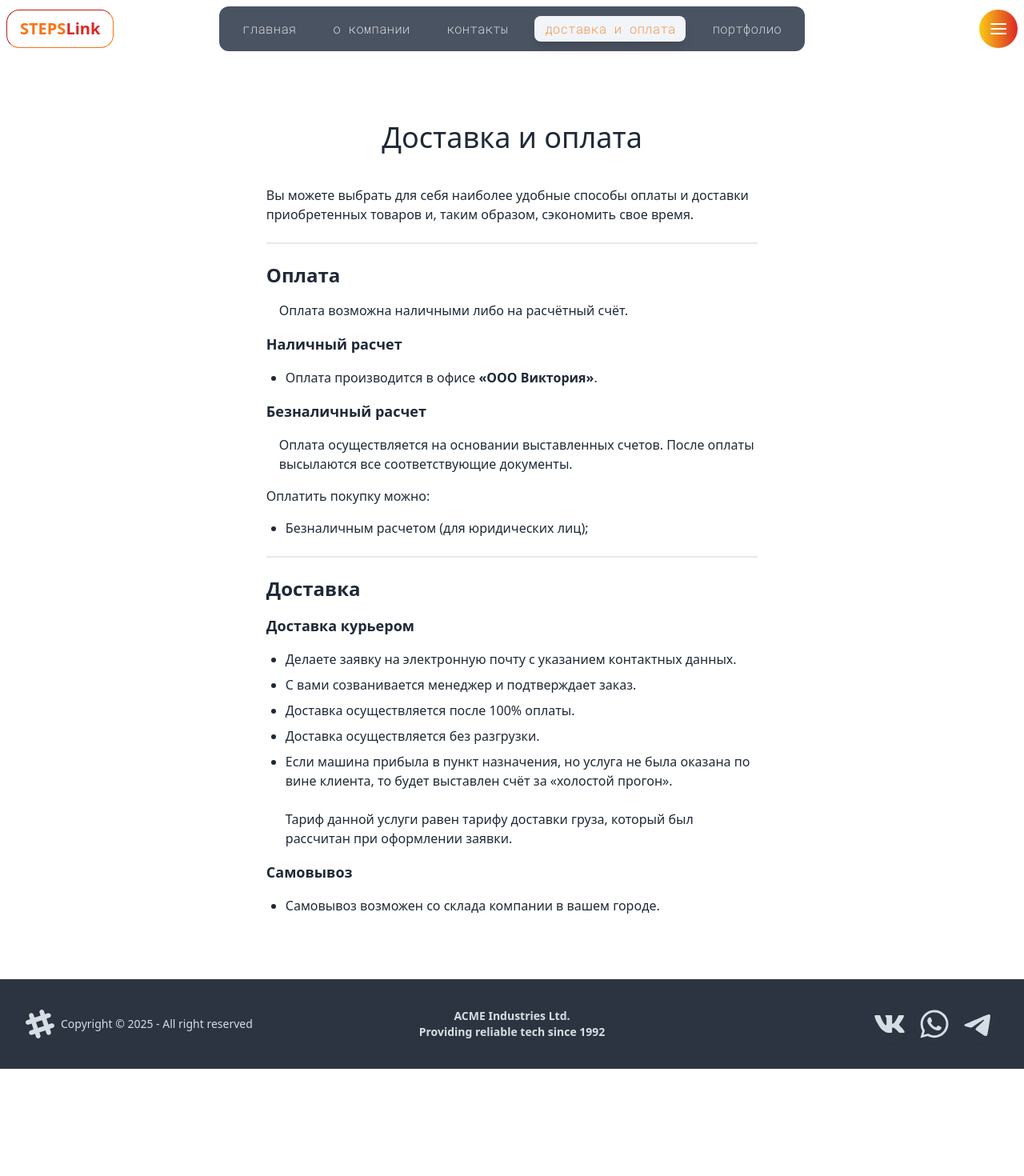
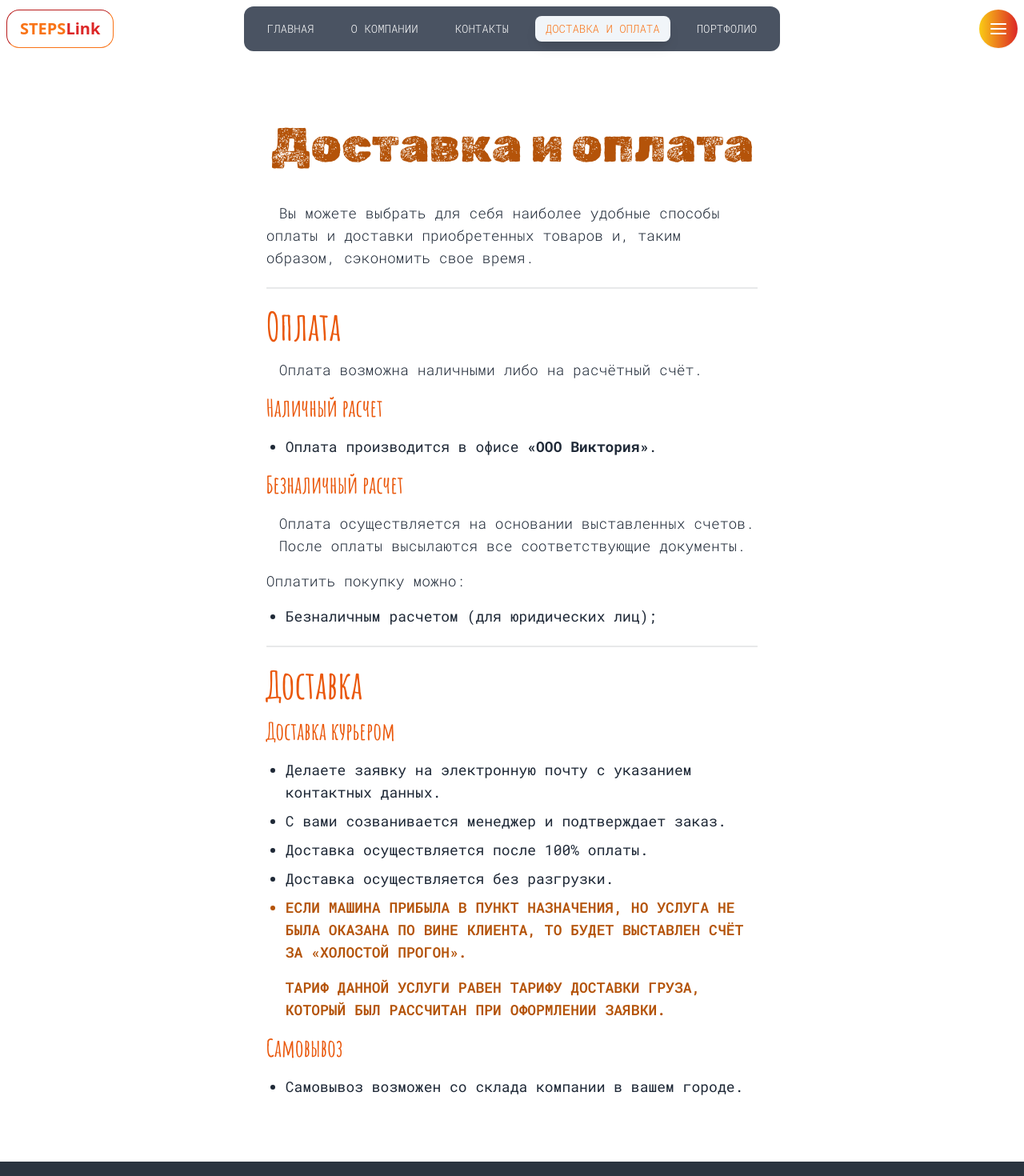
Before and after one commit to HabArt1978/victoria-steps, a Next.js app: page /pages/deliverAndPayment in a window 1280 px wide. Shown: the top 1470 px of the page at 80% size. Before the commit the page ends 1336 px from the top, so only its background shows below. Built offline with nearby package versions, Linux system fonts and the light colour scheme.

Commit message:
11 - font style refactoring

```diff
--- a/src/components/AboutUs/AboutUs.tsx
+++ b/src/components/AboutUs/AboutUs.tsx
@@ -1,52 +1,44 @@
 import type { JSX } from 'react'
 import SectionContainer from '../Containers/SectionContainer'
+import { H1, P } from '../UI/Typography'
 
 const AboutUs = (): JSX.Element => {
   return (
     <SectionContainer>
-      <h1 className="text-center text-4xl">О компании</h1>
+      <H1>О компании</H1>
 
       <div className="mx-auto mt-10 max-w-[60%] space-y-4">
-        <p className="indent-2">
-          Наша торговая компания «OOO Виктория» уже более десяти лет занимается
-          продажей мебельного щита и элементов лестниц из массива дерева. Мы
-          представляем качественную продукцию предприятий Краснодарского и
-          Красноярского краев, Омской области и Дальнего Востока.
-        </p>
-        <p className="indent-2">
-          Точкой отсчета для компании стал 2002 год. Тогда в собственности «OOO
+        <P className="indent-2">
+          Наша торговая компания «OOO Виктория» уже 3 года занимается продажей
+          мебельного щита и элементов лестниц из массива дерева. Мы представляем
+          качественную продукцию собственного производства.
+        </P>
+        <P className="indent-2">
+          Точкой отсчета для компании стал 2022 год. Тогда в собственности «OOO
           Виктория» находился единственный склад площадью 100 квадратных метров.
-          Все это время компания успешно развивалась, и сейчас в нашем
-          распоряжении большие торговые площадки Москвы, Новосибирска,
-          Красноярска, Астаны, Алма-Аты и Актобе. В штате каждого филиала
-          компании - только лучшие специалисты, имеющие многолетний опыт работы.
-        </p>
-        <p className="indent-2">
+          Все это время компания успешно развивалась.
+        </P>
+        <P className="indent-2">
           Мы работаем только с проверенными заводами-поставщиками, продукция
           которых не только отлично зарекомендовала себя на рынке, но и отвечает
           всем стандартам качества.
-        </p>
-        <p className="indent-2">
-          Сырье поступает на склады со всей России, в том числе с Дальнего
-          Востока, Краснодарского и Красноярского краев, Иркутской, Омской и
-          Костромской областей.
-        </p>
+        </P>
 
         <ul className="list-disc space-y-2 pl-6">
           <li>
-            <p>Широкий ассортимент</p>
+            <P>Широкий ассортимент</P>
           </li>
           <li>
-            <p>Соотношение цены и качества</p>
+            <P>Соотношение цены и качества</P>
           </li>
           <li>
-            <p>Бережное хранение и транспортировка</p>
+            <P>Бережное хранение и транспортировка</P>
           </li>
           <li>
-            <p>Проверенные поставщики</p>
+            <P>Проверенные поставщики</P>
           </li>
           <li>
-            <p>Постоянное наличие товаров</p>
+            <P>Постоянное наличие товаров</P>
           </li>
         </ul>
       </div>
--- a/src/components/DeliverAndPayment/DeliverAndPayment.tsx
+++ b/src/components/DeliverAndPayment/DeliverAndPayment.tsx
@@ -1,70 +1,70 @@
 import type { JSX } from 'react'
 import SectionContainer from '../Containers/SectionContainer'
+import { H1, H2, H3, Li, P } from '../UI/Typography'
 
 const DeliverAndPayment = (): JSX.Element => {
   return (
     <SectionContainer>
-      <h1 className="mt-6 text-center text-4xl">Доставка и оплата</h1>
+      <H1>Доставка и оплата</H1>
 
       <div className="mx-auto mt-10 max-w-[60%] space-y-4">
-        <p>
+        <P className="indent-4">
           Вы можете выбрать для себя наиболее удобные способы оплаты и доставки
           приобретенных товаров и, таким образом, сэкономить свое время.
-        </p>
+        </P>
 
         <div className="divider"></div>
 
-        <h2 className="mt-6 text-2xl font-semibold">Оплата</h2>
-        <p className="indent-4">
+        <H2>Оплата</H2>
+        <P className="indent-4">
           Оплата возможна наличными либо на расчётный счёт.
-        </p>
+        </P>
 
-        <h3 className="mt-6 text-lg font-semibold">Наличный расчет</h3>
+        <H3 className="mt-6">Наличный расчет</H3>
         <ul className="list-disc space-y-2 pl-6">
-          <li>
+          <Li>
             Оплата производится в офисе <strong>«ООО Виктория»</strong>.
-          </li>
+          </Li>
         </ul>
 
-        <h3 className="mt-6 text-lg font-semibold">Безналичный расчет</h3>
-        <p className="ml-4">
+        <H3 className="mt-6">Безналичный расчет</H3>
+        <P className="ml-4">
           Оплата осуществляется на основании выставленных счетов. После оплаты
           высылаются все соответствующие документы.
-        </p>
+        </P>
 
-        <p>Оплатить покупку можно:</p>
+        <P>Оплатить покупку можно:</P>
         <ul className="list-disc space-y-2 pl-6">
-          <li>Безналичным расчетом (для юридических лиц);</li>
+          <Li>Безналичным расчетом (для юридических лиц);</Li>
         </ul>
 
         <div className="divider"></div>
 
-        <h2 className="mt-6 text-2xl font-semibold">Доставка</h2>
+        <H2 className="mt-6">Доставка</H2>
 
-        <h3 className="mt-6 text-lg font-semibold">Доставка курьером</h3>
+        <H3 className="mt-6">Доставка курьером</H3>
         <ul className="list-disc space-y-2 pl-6">
-          <li>
+          <Li>
             Делаете заявку на электронную почту с указанием контактных данных.
-          </li>
-          <li>С вами созванивается менеджер и подтверждает заказ.</li>
-          <li>Доставка осуществляется после 100% оплаты.</li>
-          <li>Доставка осуществляется без разгрузки.</li>
-          <li>
-            <p>
+          </Li>
+          <Li>С вами созванивается менеджер и подтверждает заказ.</Li>
+          <Li>Доставка осуществляется после 100% оплаты.</Li>
+          <Li>Доставка осуществляется без разгрузки.</Li>
+          <Li className="uppercase text-amber-700">
+            <P className="font-semibold">
               Если машина прибыла в пункт назначения, но услуга не была оказана
               по вине клиента, то будет выставлен счёт за «холостой прогон».
-            </p>
-            <br></br>
-            <p>
+            </P>
+            <P className="mt-4 font-semibold">
               Тариф данной услуги равен тарифу доставки груза, который был
               рассчитан при оформлении заявки.
-            </p>
-          </li>
+            </P>
+          </Li>
         </ul>
 
-        <h3 className="mt-6 text-lg font-semibold">Самовывоз</h3>
+        <H3 className="mt-6">Самовывоз</H3>
         <ul className="list-disc space-y-2 pl-6">
-          <li>Самовывоз возможен со склада компании в вашем городе.</li>
+          <Li>Самовывоз возможен со склада компании в вашем городе.</Li>
         </ul>
       </div>
     </SectionContainer>
--- a/src/components/Introduction/Introduction.tsx
+++ b/src/components/Introduction/Introduction.tsx
@@ -2,6 +2,7 @@ import introductionImage from '@/assets/images/introduction.webp'
 import Image from 'next/image'
 import type { JSX } from 'react'
 import Social from '../Social/Social'
+import { H1 } from '../UI/Typography'
 
 const Introduction = (): JSX.Element => {
   return (
@@ -21,11 +22,11 @@ const Introduction = (): JSX.Element => {
       <div className="absolute left-[10%] top-[55%] flex w-[80%] flex-row justify-between rounded-3xl text-4xl text-white">
         <div className="border-l-4 border-orange-600 lg:flex-row">
           <div className="card ml-4 rounded-box bg-amber-900 bg-opacity-75">
-            <h1 className="text-gray-50xl mx-auto p-4 font-rubikDirt text-white">
+            <H1 className="p-4 text-start text-white">
               <span className="block text-4xl">Производство ступеней</span>
               <span className="block text-4xl">из массива дуба</span>
               <span className="block text-6xl">в Саранске</span>
-            </h1>
+            </H1>
           </div>
         </div>
 
--- /dev/null
+++ b/src/components/OurContacts/twStyles.ts
@@ -0,0 +1,6 @@
+import { cn } from '@/utils/cn'
+
+export const contactsLink = (): string =>
+  cn(
+    "relative ml-2 text-orange-600 before:absolute before:bottom-[-2px] before:left-0 before:h-[1px] before:w-0 before:bg-orange-600 before:transition-all before:duration-300 before:content-[''] hover:before:w-full"
+  )
--- a/src/components/OurWorks/OurWorks.tsx
+++ b/src/components/OurWorks/OurWorks.tsx
@@ -9,7 +9,9 @@ import type { QuantityOfWork } from './types'
 const OurWorks = ({ quantity }: QuantityOfWork): JSX.Element => {
   return (
     <SectionContainer>
-      <h1 className="text-center text-5xl">Наши работы</h1>
+      <h1 className="text-center font-rubikDirt text-6xl text-amber-700">
+        Наши работы
+      </h1>
 
       <ul className="mt-20 flex flex-wrap justify-center gap-6">
         {ourWorksData.map(({ image, alt }, idx) => {
--- a/src/components/TheFooter/TheFooter.tsx
+++ b/src/components/TheFooter/TheFooter.tsx
@@ -16,14 +16,14 @@ const TheFooter = (): JSX.Element => {
         >
           <path d="M22.672 15.226l-2.432.811.841 2.515c.33 1.019-.209 2.127-1.23 2.456-1.15.325-2.148-.321-2.463-1.226l-.84-2.518-5.013 1.677.84 2.517c.391 1.203-.434 2.542-1.831 2.542-.88 0-1.601-.564-1.86-1.314l-.842-2.516-2.431.809c-1.135.328-2.145-.317-2.463-1.229-.329-1.018.211-2.127 1.231-2.456l2.432-.809-1.621-4.823-2.432.808c-1.355.384-2.558-.59-2.558-1.839 0-.817.509-1.582 1.327-1.846l2.433-.809-.842-2.515c-.33-1.02.211-2.129 1.232-2.458 1.02-.329 2.13.209 2.461 1.229l.842 2.515 5.011-1.677-.839-2.517c-.403-1.238.484-2.553 1.843-2.553.819 0 1.585.509 1.85 1.326l.841 2.517 2.431-.81c1.02-.33 2.131.211 2.461 1.229.332 1.018-.21 2.126-1.23 2.456l-2.433.809 1.622 4.823 2.433-.809c1.242-.401 2.557.484 2.557 1.838 0 .819-.51 1.583-1.328 1.847m-8.992-6.428l-5.01 1.675 1.619 4.828 5.011-1.674-1.62-4.829z"></path>
         </svg>
-        <p>Copyright © {new Date().getFullYear()} - All right reserved</p>
+        <p className="ml-2 font-robotoMono">{`© 2022-${new Date().getFullYear()} - OOO "Виктория"`}</p>
       </aside>
 
       <aside className="mx-auto my-auto text-center">
-        <p className="font-bold">
-          ACME Industries Ltd.
+        <p className="font-amaticBold text-xl font-bold">
+          {`OOO "Виктория"`}
           <br />
-          Providing reliable tech since 1992
+          Ступени для лестниц из массива дуба.
         </p>
       </aside>
 
--- a/src/components/TheHeader/HeaderNavigation/HeaderNavigation.tsx
+++ b/src/components/TheHeader/HeaderNavigation/HeaderNavigation.tsx
@@ -1,5 +1,6 @@
 'use client'
 
+import { P } from '@/components/UI/Typography'
 import type { NavBarLink } from '@/library/routeAndLinkData/types'
 import Link from 'next/link'
 import { usePathname } from 'next/navigation'
@@ -28,7 +29,7 @@ const HeaderNavigation = ({ navLinks }: NavBarLinks): JSX.Element => {
                 href={link.path}
                 className={headerLink(isActive)}
               >
-                {link.label}
+                <P className="text-sm uppercase">{link.label}</P>
               </Link>
             </li>
           )
--- a/src/components/TheHeader/HeaderNavigation/twStyles.ts
+++ b/src/components/TheHeader/HeaderNavigation/twStyles.ts
@@ -2,7 +2,7 @@ import { cn } from '@/utils/cn'
 
 export const headerLink = (isActive: boolean): string =>
   cn(
-    'btn btn-ghost font-robotoMono font-extralight text-base btn-sm transition duration-300',
+    'btn btn-ghost font-robotoMono font-light text-sm btn-sm transition duration-300',
     'hover:border-orange-500 hover:bg-slate-100 hover:bg-transparent hover:text-orange-500',
 
     { 'bg-slate-100 text-orange-500 shadow-lg': isActive }
--- /dev/null
+++ b/src/components/UI/Typography.tsx
@@ -0,0 +1,72 @@
+import { cn } from '@/utils/cn'
+import type { JSX, ReactNode } from 'react'
+
+export const H1 = ({
+  children,
+  className
+}: {
+  children: ReactNode
+  className?: string
+}): JSX.Element => (
+  <h1
+    className={cn(
+      'text-center font-rubikDirt text-6xl text-amber-700',
+      className
+    )}
+  >
+    {children}
+  </h1>
+)
+
+export const H2 = ({
+  children,
+  className
+}: {
+  children: ReactNode
+  className?: string
+}): JSX.Element => (
+  <h2 className={cn('font-amaticBold text-5xl text-orange-600', className)}>
+    {children}
+  </h2>
+)
+
+export const H3 = ({
+  children,
+  className
+}: {
+  children: ReactNode
+  className?: string
+}): JSX.Element => (
+  <h3 className={cn('font-amaticBold text-3xl text-orange-600', className)}>
+    {children}
+  </h3>
+)
+
+export const P = ({
+  children,
+  className
+}: {
+  children: ReactNode
+  className?: string
+}): JSX.Element => (
+  <p
+    className={cn(
+      'overflow-y-auto font-robotoMono text-lg font-light',
+      className
+    )}
+  >
+    {children}
+  </p>
+)
+
+export const Li = ({
+  children,
+  className
+}: {
+  children: ReactNode
+  className?: string
+}): JSX.Element => (
+  <li className={cn('font-robotoMono text-lg font-normal', className)}>
+    {children}
+  </li>
+)
```
Also changed, not shown: src/components/Advantages/Advantages.tsx (+5 -8 lines), src/components/OurContacts/OurContacts.tsx (+13 -11 lines), src/components/OurProduction/OurProduction.tsx (+6 -15 lines).
